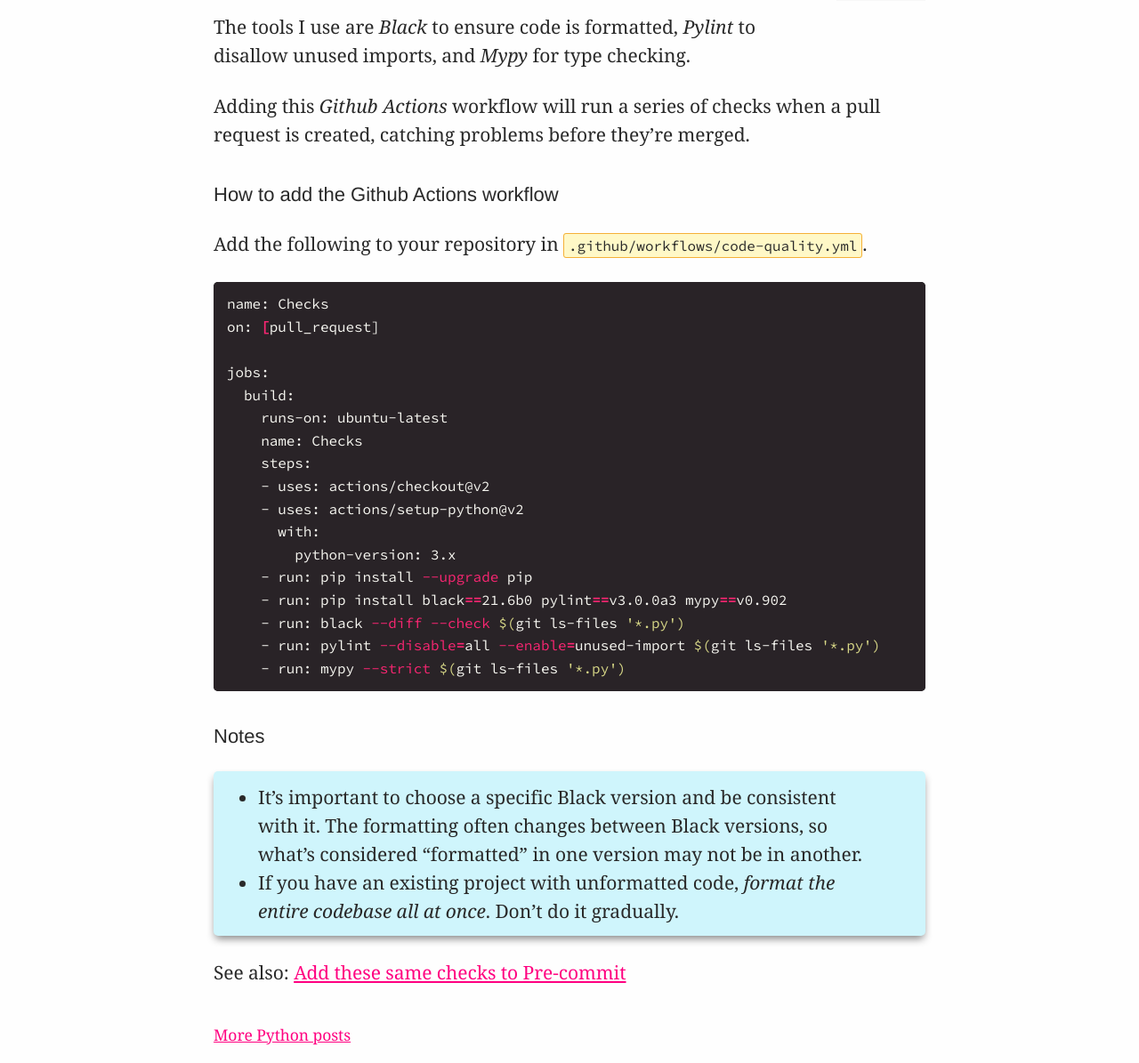
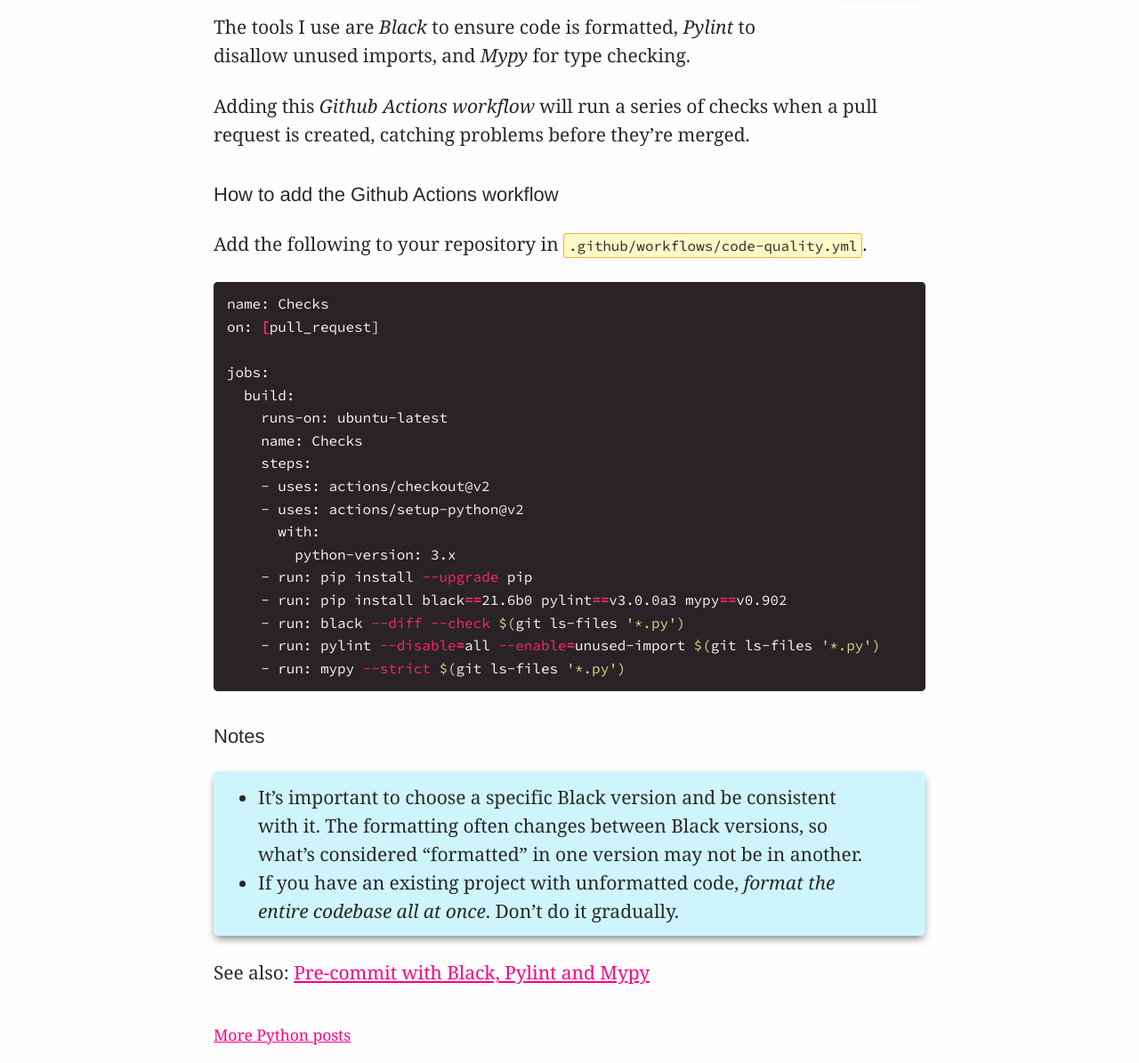
Before and after one commit to explodinglabs/explodinglabs.github.io, a Jekyll site: the page built from docs/_posts/python/2021-07-01-code-quality-github-actions.markdown, in a window 1280 px wide. Shown: the part 397-1592 px from the top of the page at 89% size. Built offline with Jekyll 4.4.1, drawn with Linux system fonts in a browser that asks for light colours.

Commit message:
Update 2021-07-01-code-quality-github-actions.markdown

```diff
--- a/docs/_posts/python/2021-07-01-code-quality-github-actions.markdown
+++ b/docs/_posts/python/2021-07-01-code-quality-github-actions.markdown
@@ -15,7 +15,7 @@
 The tools I use are *Black* to ensure code is formatted,
 *Pylint* to disallow unused imports, and *Mypy* for type checking.
 
-Adding this _Github Actions_ workflow will run a series of checks when a pull
+Adding this _Github Actions workflow_ will run a series of checks when a pull
 request is created, catching problems before they're merged.
 
 ## How to add the Github Actions workflow
@@ -50,4 +50,4 @@
 - If you have an existing project with unformatted code, _format the entire
   codebase all at once_. Don't do it gradually.
 
-See also: [Add these same checks to Pre-commit](/python/pre-commit)
+See also: [Pre-commit with Black, Pylint and Mypy](/python/pre-commit)
```
